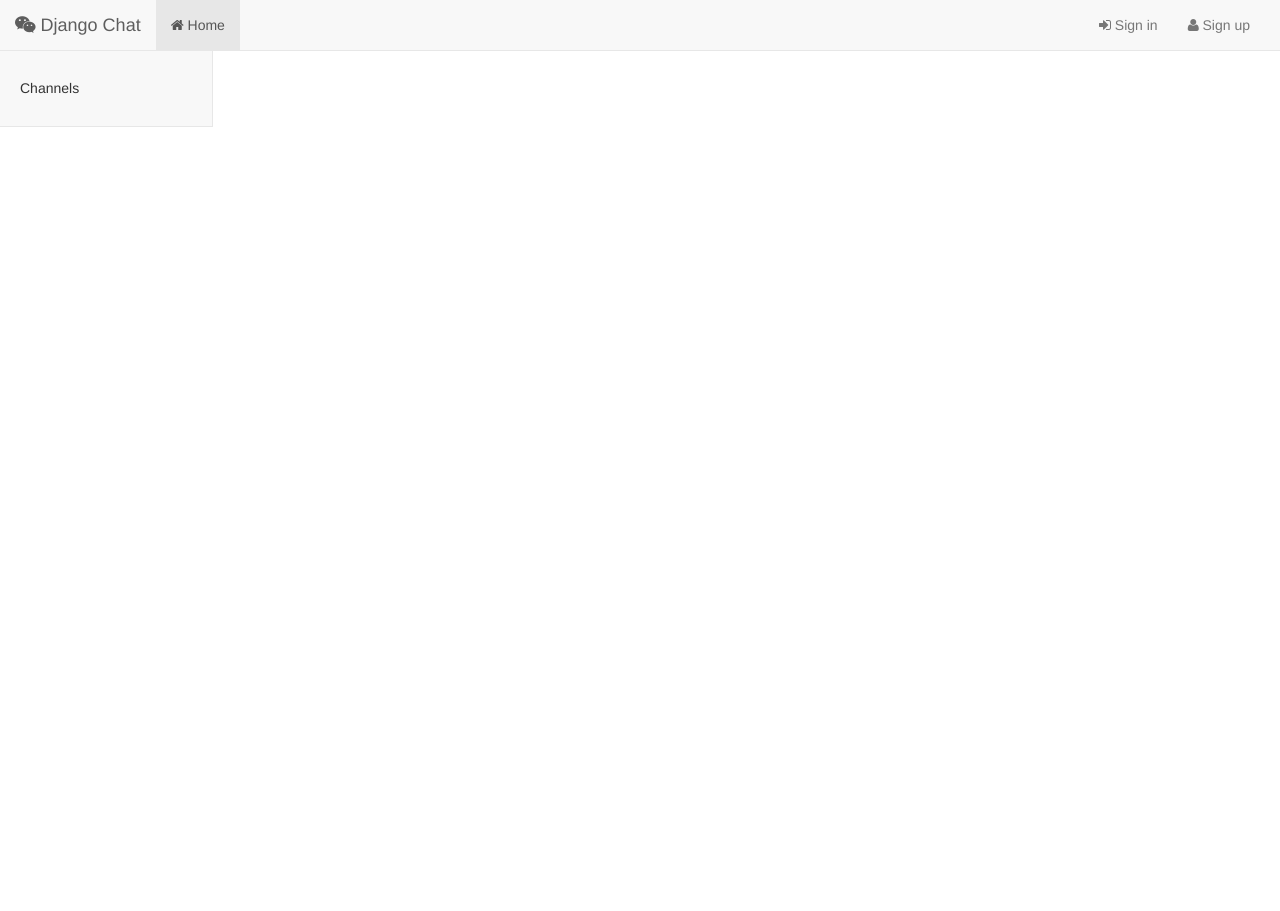
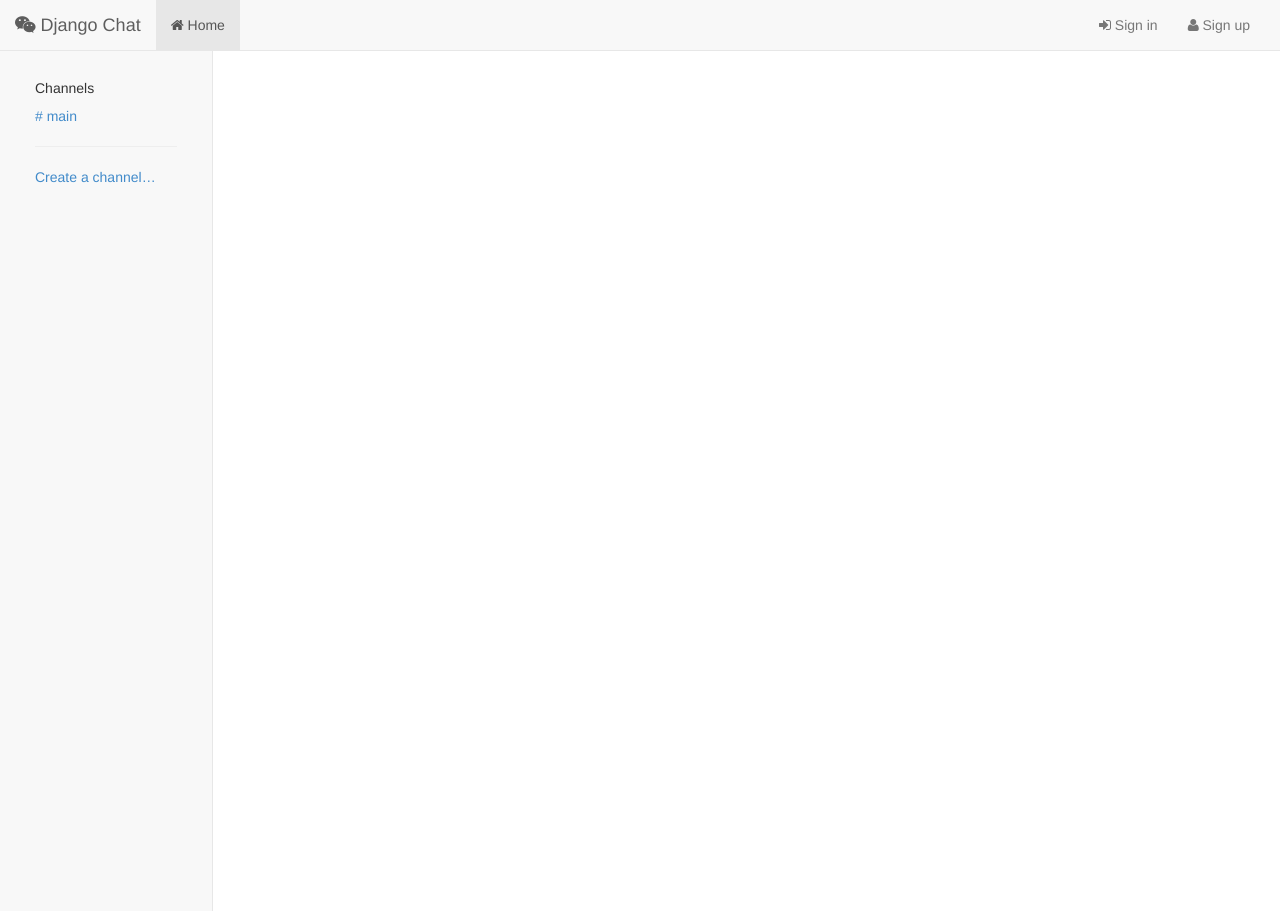
Before and after one commit to denysbutenko/django-chat, a Django app: template project/templates/base.html in a window 1280 px wide. Run offline with Django 3.2, Linux system fonts and the light colour scheme; the template is opened without the code that fills it, so the values that code supplies are empty; some libraries are stand-ins or nearby versions.

Commit message:
Update layout styles. Make sidebar full height.

```diff
--- a/project/static/css/project.css
+++ b/project/static/css/project.css
@@ -1,10 +1,14 @@
 /*! project specific CSS goes here. */
 .navbar {
-  margin-bottom: 0;
+    margin-bottom: 0;
 }
 .sidebar {
-  background-color: #f8f8f8;
-  border-right: 1px solid #e7e7e7;
-  border-bottom: 1px solid #e7e7e7;
-  padding: 20px;
+    position: fixed;
+    height: 100%;
+    background-color: #f8f8f8;
+    border-right: 1px solid #e7e7e7;
+    border-bottom: 1px solid #e7e7e7;
 }
+.sidebar-inner {
+    padding: 20px;
+}
--- a/project/templates/base.html
+++ b/project/templates/base.html
@@ -45,7 +45,13 @@
   <div class="container-fluid page">
     <div class="row">
       <div class="col-lg-2 sidebar">
-        <h5>Channels</h5>
+        <div class="sidebar-inner">
+          <h5>Channels</h5>
+          <ul class="list-unstyled">
+            <li><a href="#"># main</a></li>
+            <li><hr><a href="#" data-toggle="modal" data-target="#createChannelModal">Create a channel…</a></li>
+          </ul>
+        </div>
       </div>
       <div class="col-lg-10">
         {% block content %}
```
